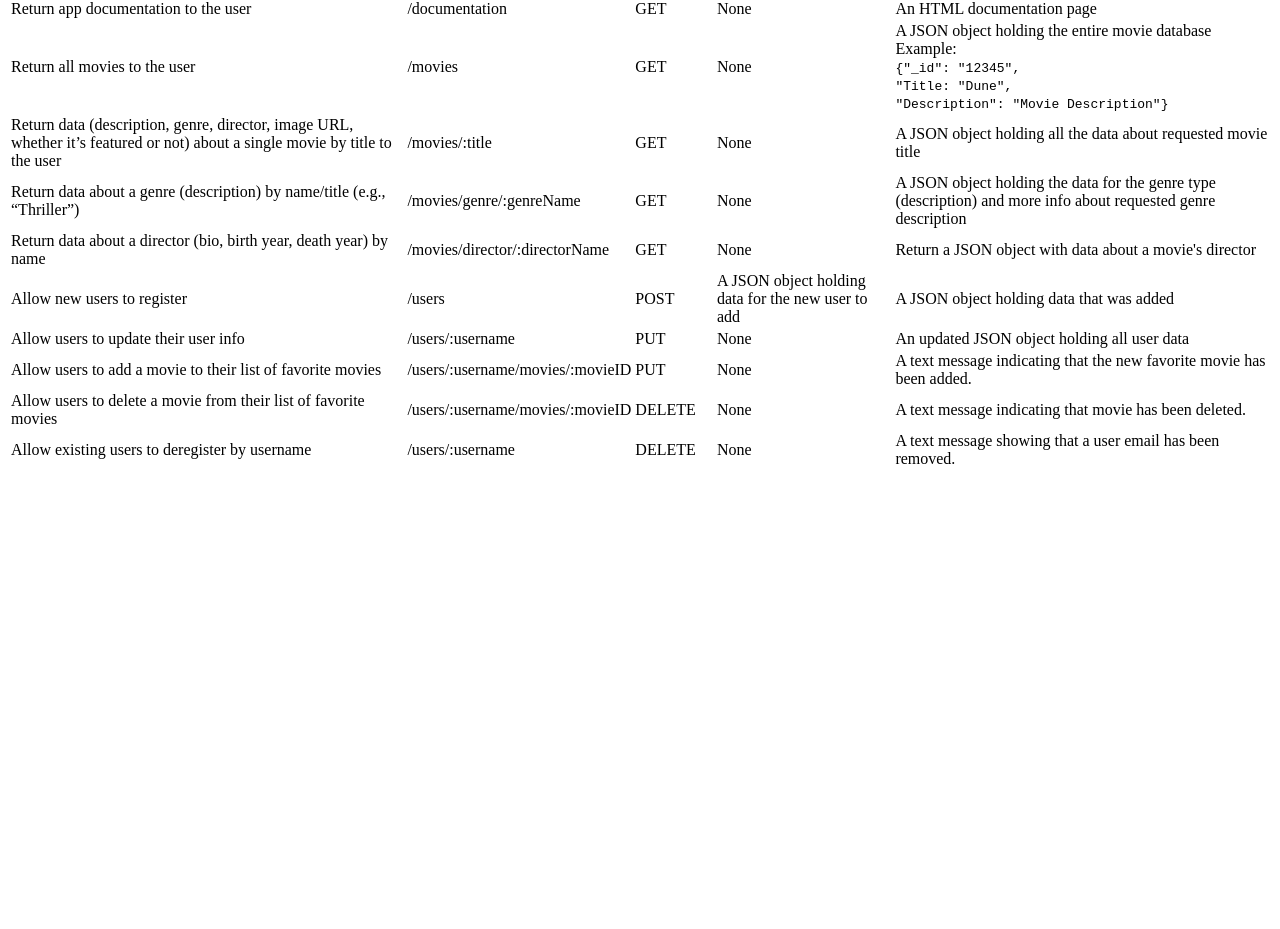
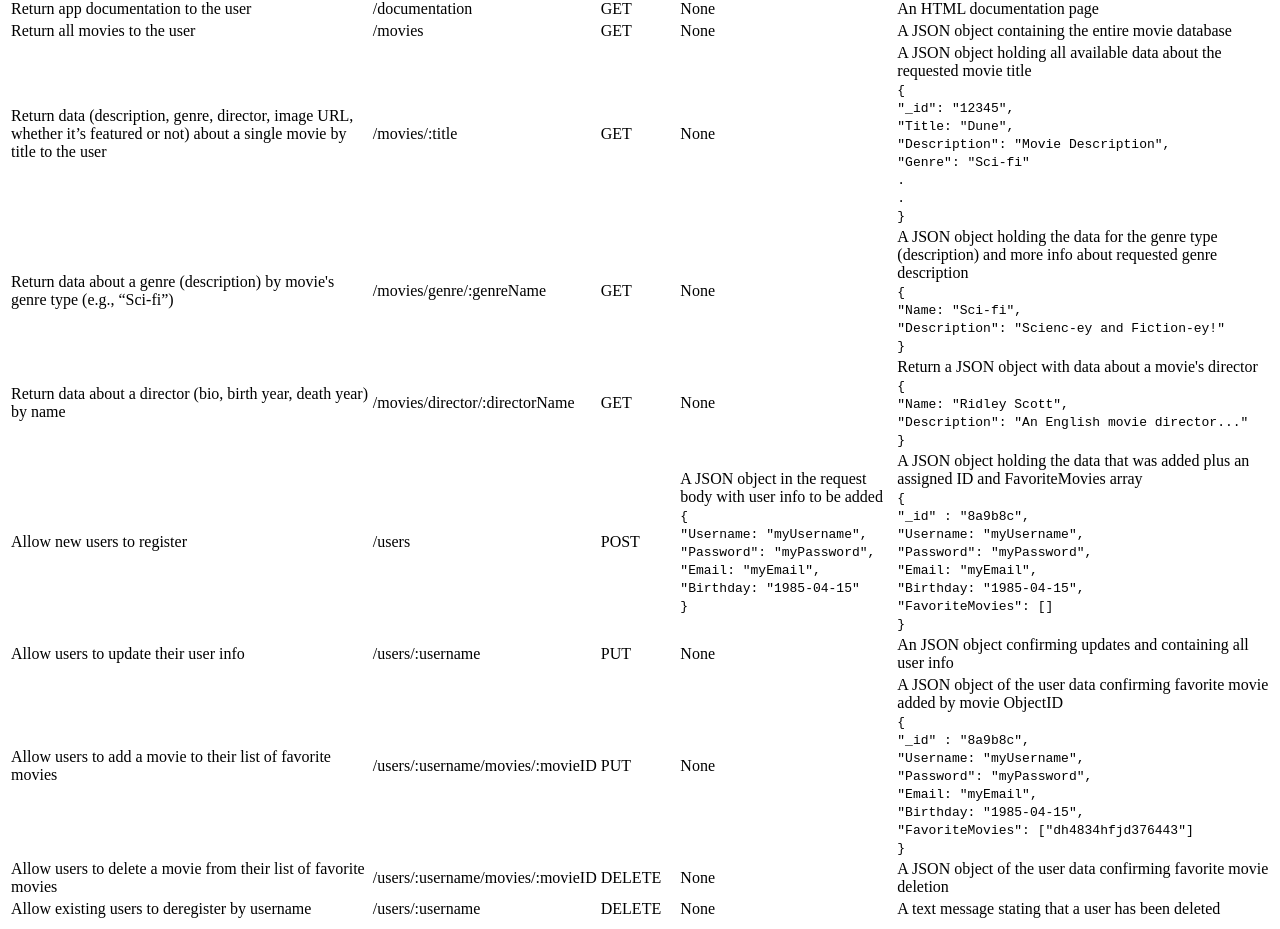
Before and after one commit to Nekomimi-YT/Movie_App, a website: page public/documentation.html in a window 1280 px wide. Shown: the part 215-1144 px from the top of the page. Before the commit the page ends 800 px from the top, so only its background shows below. Drawn offline with Linux system fonts and the light colour scheme.

Commit message:
Update code examples

```diff
--- a/public/documentation.html
+++ b/public/documentation.html
@@ -7,7 +7,7 @@
   <title>Document</title>
 </head>
 <body>
-  <h1>Movie Info App</h1>
+  <h1>myFlix App Documentation</h1>
   <p>
     <strong>Objective: </strong>To build the server-side component of a “movies” web application. The web
     application will provide users with access to information about different
@@ -45,12 +45,7 @@
         <td>/movies</td>
         <td>GET</td>
         <td>None</td>
-        <td>A JSON object holding the entire movie database<br>
-          Example:<br>
-          <code> {"_id": "12345",<br>
-            "Title: "Dune",<br>
-            "Description": "Movie Description"}</code>
-        </td>
+        <td>A JSON object containing the entire movie database</td>
       </tr>
       <tr>
         <td>Return data (description, genre, director, image URL,
@@ -58,56 +53,100 @@
         <td>/movies/:title</td>
         <td>GET</td>
         <td>None</td>
-        <td>A JSON object holding all the data about requested movie title</td>
+        <td>A JSON object holding all available data about the requested movie title<br>
+          <code> {<br>
+            "_id": "12345",<br>
+            "Title: "Dune",<br>
+            "Description": "Movie Description",<br>
+            "Genre": "Sci-fi"<br>
+            .<br>
+            .<br>
+          }</code>
+        </td>
       </tr>
       <tr>
-        <td>Return data about a genre (description) by name/title (e.g., “Thriller”)</td>
+        <td>Return data about a genre (description) by movie's genre type (e.g., “Sci-fi”)</td>
         <td>/movies/genre/:genreName</td>
         <td>GET</td>
         <td>None</td>
-        <td>A JSON object holding the data for the genre type (description) and more info about requested genre description</td>
+        <td>A JSON object holding the data for the genre type (description) and more info about requested genre description<br>
+          <code> {<br>
+            "Name: "Sci-fi",<br>
+            "Description": "Scienc-ey and Fiction-ey!"<br>
+          }</code>
+          </td>
       </tr>
       <tr>
         <td>Return data about a director (bio, birth year, death year) by name</td>
         <td>/movies/director/:directorName</td>
         <td>GET</td>
         <td>None</td>
-        <td>Return a JSON object with data about a movie's director</td>
+        <td>Return a JSON object with data about a movie's director<br>
+          <code> {<br>
+            "Name: "Ridley Scott",<br>
+            "Description": "An English movie director..."<br>
+          }</code>
+        </td>
       </tr>
       <tr>
         <td>Allow new users to register</td>
         <td>/users</td>
         <td>POST</td>
-        <td>A JSON object holding data for the new user to add</td>
-        <td>A JSON object holding data that was added</td>
+        <td>A JSON object in the request body with user info to be added<br>
+          <code> {<br>
+            "Username: "myUsername",<br>
+            "Password": "myPassword",<br>
+            "Email: "myEmail",<br>
+            "Birthday: "1985-04-15"<br>
+          }</code>
+        </td>
+        <td>A JSON object holding the data that was added plus an assigned ID and FavoriteMovies array<br>
+          <code> {<br>
+            "_id" : "8a9b8c",<br>
+            "Username: "myUsername",<br>
+            "Password": "myPassword",<br>
+            "Email: "myEmail",<br>
+            "Birthday: "1985-04-15",<br>
+            "FavoriteMovies": []<br>
+          }</code>
+        </td>
       </tr>
       <tr>
         <td>Allow users to update their user info</td>
         <td>/users/:username</td>
         <td>PUT</td>
         <td>None</td>
-        <td>An updated JSON object holding all user data</td>
+        <td>An JSON object confirming updates and containing all user info</td>
       </tr>
       <tr>
         <td>Allow users to add a movie to their list of favorite movies</td>
         <td>/users/:username/movies/:movieID</td>
         <td>PUT</td>
         <td>None</td>
-        <td>A text message indicating that the new favorite movie has been added.</td>
+        <td>A JSON object of the user data confirming favorite movie added by movie ObjectID<br>
+          <code> {<br>
+            "_id" : "8a9b8c",<br>
+            "Username: "myUsername",<br>
+            "Password": "myPassword",<br>
+            "Email: "myEmail",<br>
+            "Birthday: "1985-04-15",<br>
+            "FavoriteMovies": ["dh4834hfjd376443"]<br>
+          }</code>
+        </td>
       </tr>
       <tr>
         <td>Allow users to delete a movie from their list of favorite movies</td>
         <td>/users/:username/movies/:movieID</td>
         <td>DELETE</td>
         <td>None</td>
-        <td>A text message indicating that movie has been deleted.</td>
+        <td>A JSON object of the user data confirming favorite movie deletion</td>
       </tr>
       <tr>
         <td>Allow existing users to deregister by username</td>
         <td>/users/:username</td>
         <td>DELETE</td>
         <td>None</td>
-        <td>A text message showing that a user email has been removed.</td>
+        <td>A text message stating that a user has been deleted</td>
       </tr>
     </tbody>
   </table>
```
